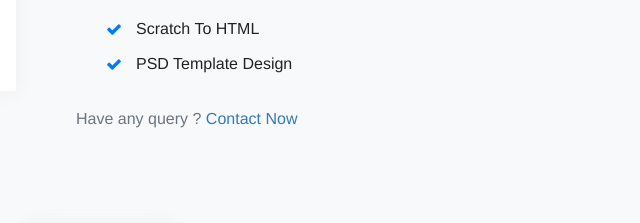
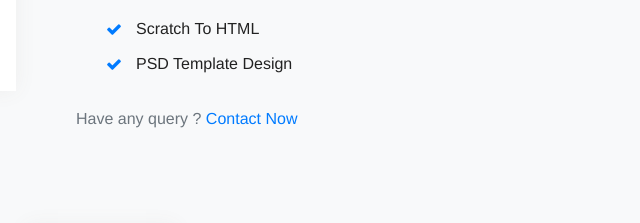
Before and after one commit to mohaimenul-isl/Coral, a plain HTML site: page index.html in a window 1280 px wide. Shown: the part 1912-2135 px from the top of the page, 609-1249 px from the left. Drawn offline with nearby package versions, Linux system fonts and the light colour scheme; a web font is replaced by a local one.

Commit message:
a tag color fixed according to bootstrap 4

```diff
--- a/css/style.css
+++ b/css/style.css
@@ -38,6 +38,17 @@ h6 {
    line-height: 1.35;
    margin-bottom: .5rem;
    color: #212529;
+}
+
+a {
+   color: #007bff;
+   text-decoration: none;
+   background-color: transparent;
+}
+
+a:hover {
+   color: #007bff;
+   text-decoration: underline;
 }
 
 /* Navbar */
```
